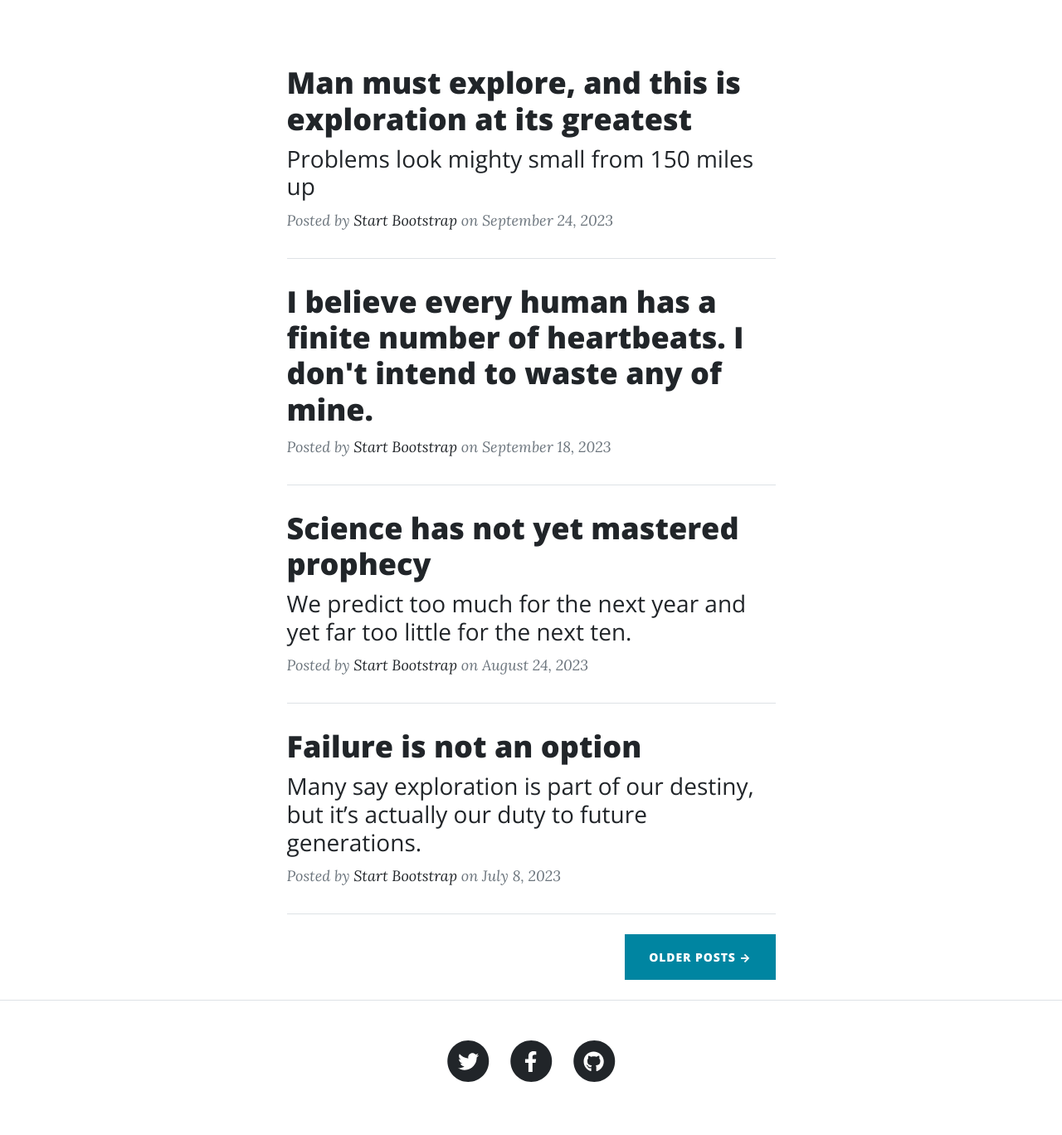
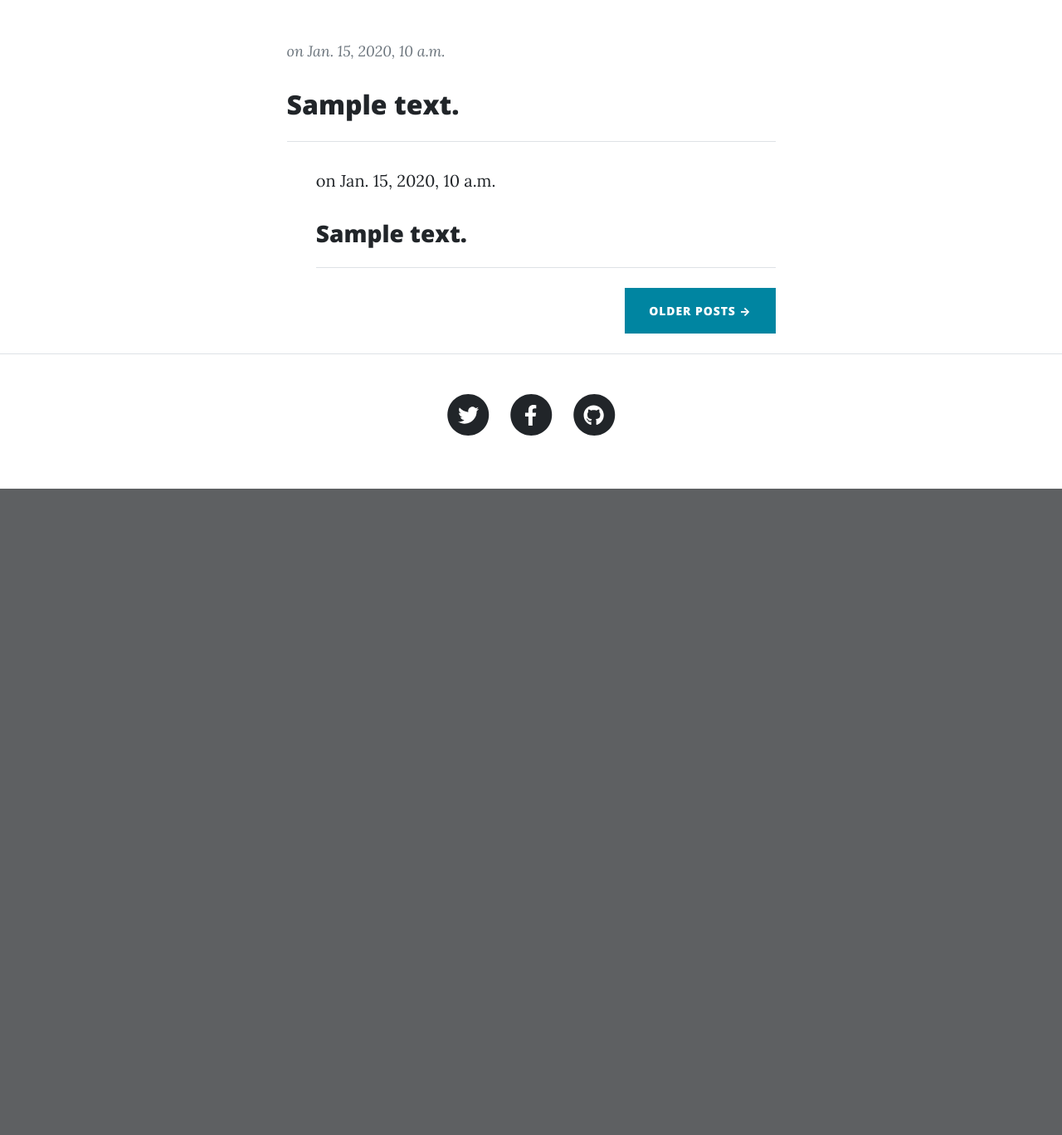
Before and after one commit to Naz-iv/spa_application_test_task, a Django app: page / in a window 1280 px wide. Shown: the part 628-1996 px from the top of the page at 83% size. After the commit the page ends 1217 px from the top, so only its background shows below. Run offline with Django 4.2, Linux system fonts and the light colour scheme; tables that the repository leaves empty hold one stand-in row (values such as "Sample post"); some libraries are stand-ins or nearby versions.

Commit message:
updated templates

```diff
--- a/templates/about.html
+++ b/templates/about.html
@@ -29,7 +29,7 @@
                         <li class="nav-item"><a class="nav-link px-lg-3 py-3 py-lg-4" href="index.html">Home</a></li>
                         <li class="nav-item"><a class="nav-link px-lg-3 py-3 py-lg-4" href="about.html">About</a></li>
                         <li class="nav-item"><a class="nav-link px-lg-3 py-3 py-lg-4" href="post.html">Sample Post</a></li>
-                        <li class="nav-item"><a class="nav-link px-lg-3 py-3 py-lg-4" href="login.html">Contact</a></li>
+                        <li class="nav-item"><a class="nav-link px-lg-3 py-3 py-lg-4" href="registration/login.html">Contact</a></li>
                     </ul>
                 </div>
             </div>
--- a/templates/includes/navigation.html
+++ b/templates/includes/navigation.html
@@ -11,10 +11,10 @@
         <li class="nav-item"><a class="nav-link px-lg-3 py-3 py-lg-4" href="{% url 'spa-comments:home' %}">Home</a></li>
         <li class="nav-item"><a class="nav-link px-lg-3 py-3 py-lg-4" href="{% url 'spa-comments:comment-create' %}">Add Comment</a></li>
         {% if user.is_authenticated %}
-          <li class="nav-item"><a class="nav-link px-lg-3 py-3 py-lg-4" href="{% url 'spa-comments:comment-list' %}">My Comments</a></li>
-          <li class="nav-item"><a class="nav-link px-lg-3 py-3 py-lg-4" href="{% url 'spa-comments:logout' %}">Logout</a></li>
+          <li class="nav-item"><a class="nav-link px-lg-3 py-3 py-lg-4" href="{% url 'spa-comments:comment-my' %}">My Comments</a></li>
+          <li class="nav-item"><a class="nav-link px-lg-3 py-3 py-lg-4" href="{% url 'accounts:logout' %}">Logout</a></li>
         {% else %}
-          <li class="nav-item"><a class="nav-link px-lg-3 py-3 py-lg-4" href="{% url 'spa-comments:login' %}">Login</a></li>
+          <li class="nav-item"><a class="nav-link px-lg-3 py-3 py-lg-4" href="{% url 'accounts:login' %}">Login</a></li>
         {% endif %}
 
       </ul>
--- a/templates/index.html
+++ b/templates/index.html
@@ -7,7 +7,7 @@
   <meta name="description" content="Service for managing customers comments of SPA centre"/>
   <meta name="author" content="mr.nivankiv@gmail.com"/>
   <title>Clean Blog - Start Bootstrap Theme</title>
-  <link rel="icon" type="image/x-icon" href="../static/assets/favicon.ico"/>
+  <link rel="icon" type="image/x-icon" href="{% static 'assets/favicon.ico' %}"/>
   <!-- Font Awesome icons (free version)-->
   <script src="https://use.fontawesome.com/releases/v6.3.0/js/all.js" crossorigin="anonymous"></script>
   <!-- Google fonts-->
@@ -34,60 +34,28 @@
       <div class="col-md-10 col-lg-8 col-xl-7">
         <!-- Post preview-->
         <div class="post-preview">
-          <a href="post.html">
-            <h2 class="post-title">Man must explore, and this is exploration at its greatest</h2>
-            <h3 class="post-subtitle">Problems look mighty small from 150 miles up</h3>
-          </a>
+          {% for comment in comments %}
             <p class="post-meta">
-            Posted by
-            <a href="#!">Start Bootstrap</a>
-            on September 24, 2023
+              <strong>{{ comment.author.username|capfirst }}</strong> on {{ comment.published_at }}
             </p>
-        </div>
+            <h2 class="post-title">{{ comment.text|capfirst }}</h2>
             <!-- Divider-->
             <hr class="my-4"/>
-        <!-- Post preview-->
-        <div class="post-preview">
-          <a href="post.html"><h2 class="post-title">I believe every human has a finite number of heartbeats. I don't
-            intend to waste any of mine.</h2></a>
+            <div style="margin-left: 6%;">
+              {% for reply in comment.replies.all %}
                 <p class="post-meta">
-            Posted by
-            <a href="#!">Start Bootstrap</a>
-            on September 18, 2023
+                  <strong>{{ reply.reply.author.username|capfirst }}</strong> on {{ reply.reply.published_at }}
                 </p>
-        </div>
+                <h3 class="reply-title">{{ reply.reply.text|capfirst }}</h3>
                 <!-- Divider-->
                 <hr class="my-4"/>
-        <!-- Post preview-->
-        <div class="post-preview">
-          <a href="post.html">
-            <h2 class="post-title">Science has not yet mastered prophecy</h2>
-            <h3 class="post-subtitle">We predict too much for the next year and yet far too little for the next
-              ten.</h3>
-          </a>
-          <p class="post-meta">
-            Posted by
-            <a href="#!">Start Bootstrap</a>
-            on August 24, 2023
-          </p>
+              {% endfor %}
             </div>
-        <!-- Divider-->
-        <hr class="my-4"/>
-        <!-- Post preview-->
-        <div class="post-preview">
-          <a href="post.html">
-            <h2 class="post-title">Failure is not an option</h2>
-            <h3 class="post-subtitle">Many say exploration is part of our destiny, but it’s actually our duty to future
-              generations.</h3>
-          </a>
-          <p class="post-meta">
-            Posted by
-            <a href="#!">Start Bootstrap</a>
-            on July 8, 2023
-          </p>
+
+          {% endfor %}
+
         </div>
-        <!-- Divider-->
-        <hr class="my-4"/>
+
         <!-- Pager-->
         <div class="d-flex justify-content-end mb-4"><a class="btn btn-primary text-uppercase" href="#!">Older Posts
           →</a>
@@ -104,6 +72,6 @@
 <!-- Bootstrap core JS-->
 <script src="https://cdn.jsdelivr.net/npm/bootstrap@5.2.3/dist/js/bootstrap.bundle.min.js"></script>
 <!-- Core theme JS-->
-<script src="../static/js/scripts.js"></script>
+<script src="{% static 'js/scripts.js' %}"></script>
 </body>
 </html>
--- a/templates/post.html
+++ b/templates/post.html
@@ -29,7 +29,7 @@
                         <li class="nav-item"><a class="nav-link px-lg-3 py-3 py-lg-4" href="index.html">Home</a></li>
                         <li class="nav-item"><a class="nav-link px-lg-3 py-3 py-lg-4" href="about.html">About</a></li>
                         <li class="nav-item"><a class="nav-link px-lg-3 py-3 py-lg-4" href="post.html">Sample Post</a></li>
-                        <li class="nav-item"><a class="nav-link px-lg-3 py-3 py-lg-4" href="login.html">Contact</a></li>
+                        <li class="nav-item"><a class="nav-link px-lg-3 py-3 py-lg-4" href="registration/login.html">Contact</a></li>
                     </ul>
                 </div>
             </div>
```
Also changed, not shown: templates/comments_create.html (added, +66 -0 lines), templates/registration/logged_out.html (added, +33 -0 lines), templates/registration/login.html (renamed from templates/login.html, +16 -18 lines), templates/registration/signup.html (renamed from templates/signup.html, +21 -19 lines). Lines whose indentation alone changed are shown as unchanged.
